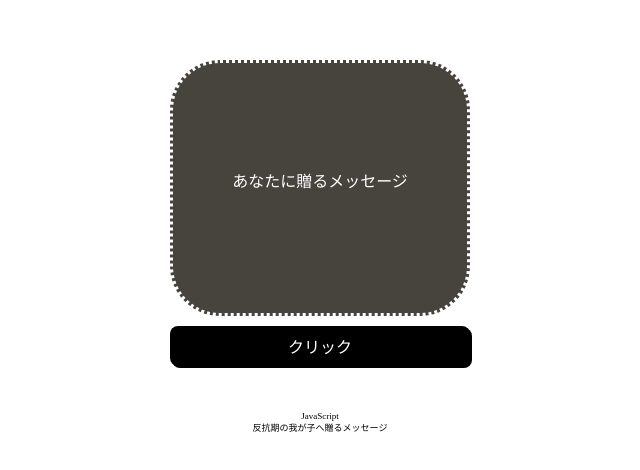
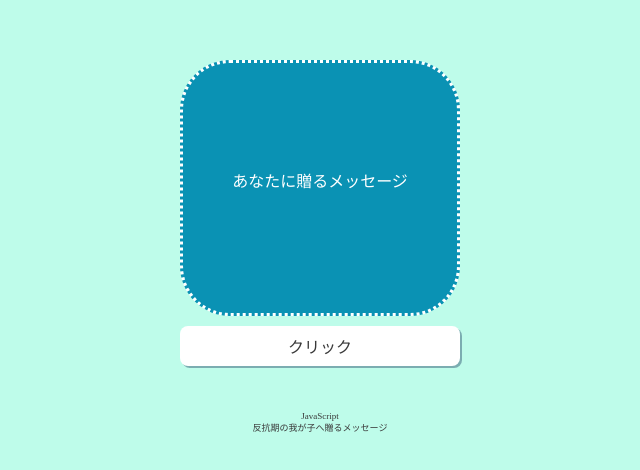
Before and after one commit to kuronekoyamatan/words, a plain HTML site: page index.html in a window 1280 px wide. Shown: the whole page, without its empty margins (320-960 px from the left). Drawn offline with Linux system fonts and the light colour scheme; a web font is replaced by a local one.

Commit message:
色変更

```diff
--- a/main.js
+++ b/main.js
@@ -27,12 +27,12 @@
     '「すべては時間が解決する。」 — アリストテレス',
     '「今は辛い時期でも、必ず笑顔で過ごせる日が来る。」 — ダライ・ラマ',
     '「努力すれば、必ず報われる。」 — トーマス・エジソン',
-    '「他人の道を歩まず、自分だけの足跡を残せ。」',
-    '「どんな嵐でも、耐えて進み続けた先に晴れ渡る空が待っている。」',
-    '「心の中の希望が、最も暗い道を照らし続ける。」',
-    '「大切なのは結果じゃない、挑戦し続けるその姿勢だ。」',
-    '「失敗を恐れないで。失敗こそ、次の成功への種だから。」',
-    '「自分らしさを大切にして、他の誰かと比べずに前に進んでいこう。」',
+    '「他人の道を歩まず、自分だけの足跡を残せ。」 — ＭＫ',
+    '「どんな嵐でも、耐えて進み続けた先に晴れ渡る空が待っている。」 — ＭＫ',
+    '「心の中の希望が、最も暗い道を照らし続ける。」 — ＭＫ',
+    '「大切なのは結果じゃない、挑戦し続けるその姿勢だ。」 — ＭＫ',
+    '「失敗を恐れないで。失敗こそ、次の成功への種だから。」 — ＭＫ',
+    '「自分らしさを大切にして、他の誰かと比べずに前に進んでいこう。」 — ＭＫ',
   ];
 
   btn.addEventListener('click', () => {
--- a/style.css
+++ b/style.css
@@ -4,12 +4,12 @@ body {
   font-size: 12px;
   font-family: 'Kaisei Decol', serif;
   font-family: 'Kaisei Opti', serif;
-  background-color: rgb(255, 255, 255);
+  background-color: #33f8c051;
 
 }
 
 main {
-  width: 300px;
+  width: 280px;
   height: 250px;
   margin: 60px auto;
 }
@@ -18,8 +18,7 @@ section {
   height: 100%;
   border: 3px dotted rgb(255, 255, 255);
   text-align: center;
-  color: rgb(0, 0, 0);
-  background-color: rgb(70, 68, 61);
+  background-color: #0a92b4;
   border-radius: 50px;
 }
 
@@ -40,13 +39,13 @@ button {
   text-align: center;
   margin-top: 10px;
   width: 100%;
-  background-color: rgb(0, 0, 0);
-  color: white;
+  background-color: #ffffff;;
+  color: #393939;
   font-size: 16px;
   border-radius: 8px;
   cursor: pointer;
   padding: 8px 0;
-  box-shadow: 2px 2px black;
+  box-shadow: 2px 2px #122c5762;;
   transition-property: border-radius;
   transition-duration: 1s;
 }
@@ -58,12 +57,12 @@ button:hover {
 
 button:active {
   transform: translateY(4px);
-  box-shadow: 0 1px black;
+  box-shadow: 0 1px #393939;
 }
 
 .message{
     font-size: 9px;
     text-align: center;
     margin: 20px;
-    color: black;
+    color: #393939;
 }
```
